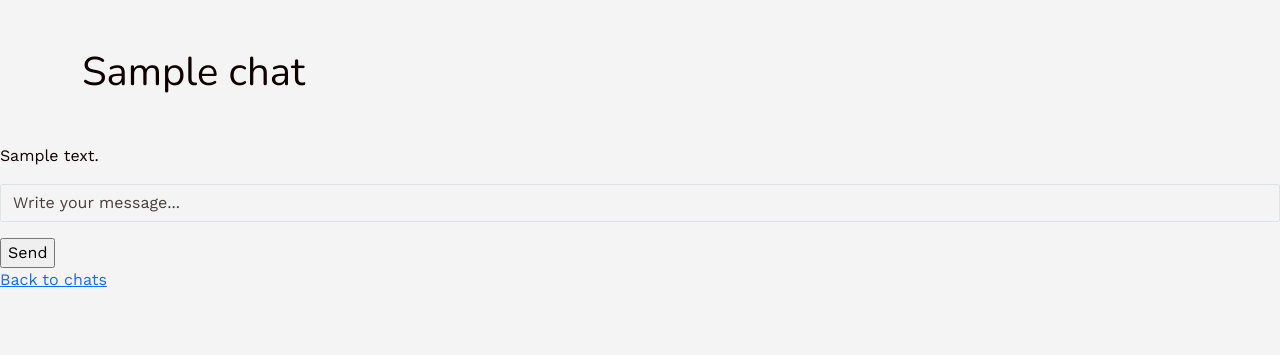
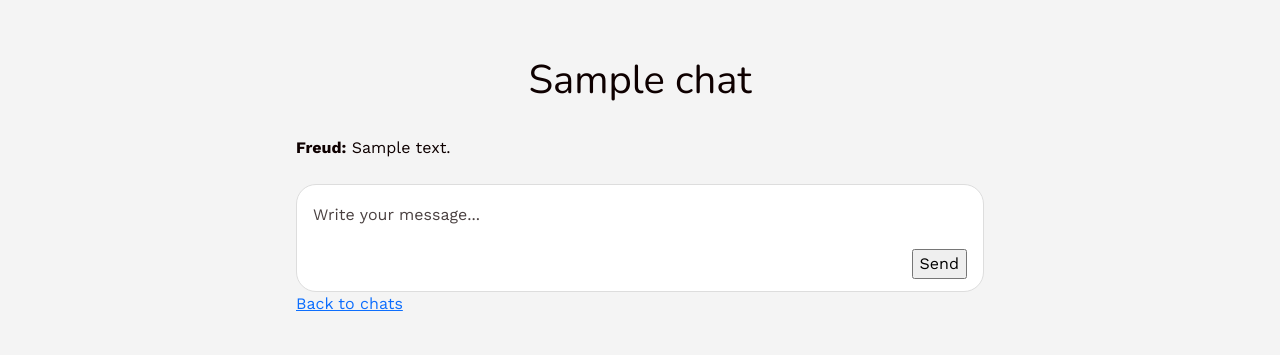
Before and after one commit to tristancoutenspro-jpg/FREUD, a Rails app: page /chats/1 in a window 1280 px wide. Shown: the part 58-413 px from the top of the page. Run offline with Rails 7, Linux system fonts and the light colour scheme; a user stored in the database is signed in; tables that the repository leaves empty hold one stand-in row (values such as "Sample post"); style sheets or scripts are compiled from the project's sources; some libraries are stand-ins or nearby versions.

Commit message:
Add AI reply and chat layout

```diff
--- /dev/null
+++ b/app/assets/stylesheets/components/_chats.scss
@@ -0,0 +1,54 @@
+.chat-page {
+  max-width: 720px;
+  margin: 0 auto;
+  padding: 40px 16px;
+}
+
+.chat-page h1 {
+  text-align: center;
+  margin-bottom: 32px;
+}
+
+.messages {
+  display: flex;
+  flex-direction: column;
+  gap: 16px;
+  margin-bottom: 24px;
+}
+
+.message p {
+  margin: 0;
+}
+
+.message-user {
+  align-self: flex-end;
+  max-width: 80%;
+  background: #e6e6e6;
+  padding: 10px 16px;
+  border-radius: 18px;
+}
+
+.message-form {
+  background: white;
+  border: 1px solid #ddd;
+  border-radius: 20px;
+  padding: 12px 16px;
+}
+
+.message-form form {
+  display: flex;
+  flex-direction: column;
+  align-items: flex-end;
+}
+
+.message-form form > div {
+  width: 100%;
+}
+
+.message-form input.form-control,
+.message-form input.form-control:focus {
+  border: none;
+  background: transparent;
+  box-shadow: none;
+  padding-left: 0;
+}
--- a/app/assets/stylesheets/components/_index.scss
+++ b/app/assets/stylesheets/components/_index.scss
@@ -3,3 +3,4 @@
 @import "avatar";
 @import "form_legend_clear";
 @import "navbar";
+@import "chats";
--- a/app/views/chats/show.html.erb
+++ b/app/views/chats/show.html.erb
@@ -1,15 +1,17 @@
-<div class="container my-5">
+<div class="chat-page">
   <h1><%= @chat.title %></h1>
-</div>
 
   <div class="messages">
     <% @messages.each do |message| %>
-    <div class="message">
-
-      <p><%= message.content %></p>
+      <div class="message message-<%= message.role %>">
+        <p>
+          <strong><%= message.role == "user" ? "You" : "Freud" %>:</strong>
+          <%= message.content %>
+        </p>
       </div>
     <% end %>
   </div>
+
   <div class="message-form">
     <%= simple_form_for [@chat, Message.new] do |f| %>
       <%= f.input :content,
@@ -21,3 +23,4 @@
   </div>
 
   <%= link_to "Back to chats", chats_path %>
+</div>
--- /dev/null
+++ b/config/initializers/ruby_llm.rb
@@ -0,0 +1,3 @@
+RubyLLM.configure do |config|
+  config.openai_api_key = ENV["OPENAI_API_KEY"]
+end
```
Also changed, not shown: app/controllers/messages_controller.rb (+23 -4 lines), Gemfile, Gemfile.lock. Lines whose indentation alone changed are shown as unchanged.
